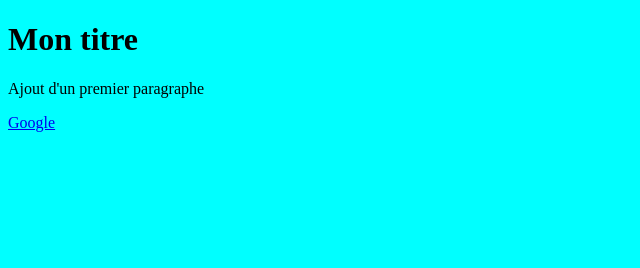
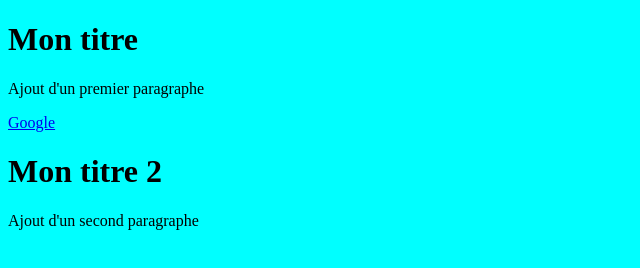
Before and after one commit to krazenn/activite_git, a plain HTML site: page index.html in a window 1280 px wide. Shown: the whole page, without its empty margins (0-640 px from the left). Drawn offline with Linux system fonts and the light colour scheme.

Commit message:
ajout d'un titre et d'un paragraphe

```diff
--- a/index.html
+++ b/index.html
@@ -19,6 +19,9 @@
 
         <a href="www.google.fr">Google</a>
 
+        <h1>Mon titre 2</h1>
+
+        <p>Ajout d'un second paragraphe</p>
 
     </body>
 
```
